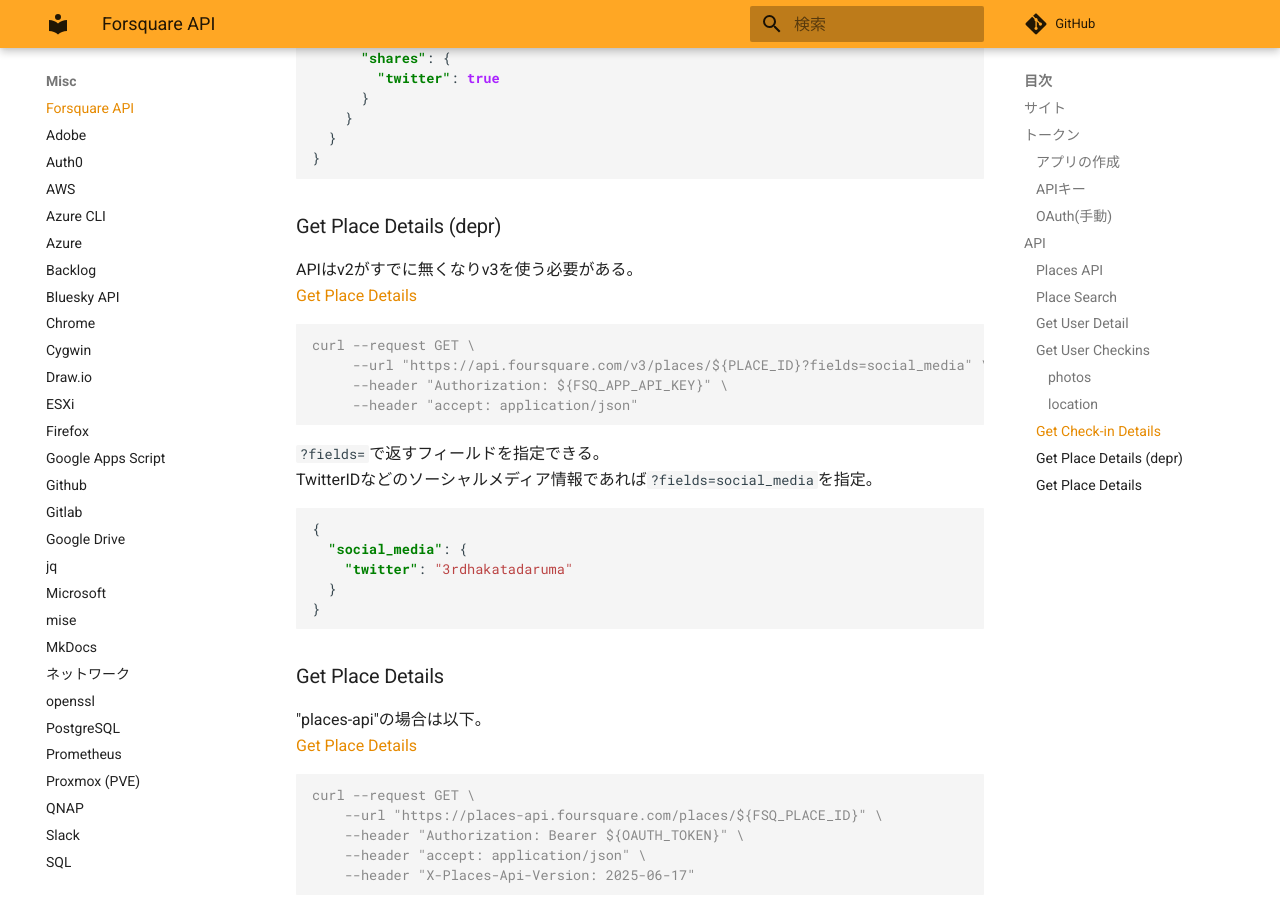
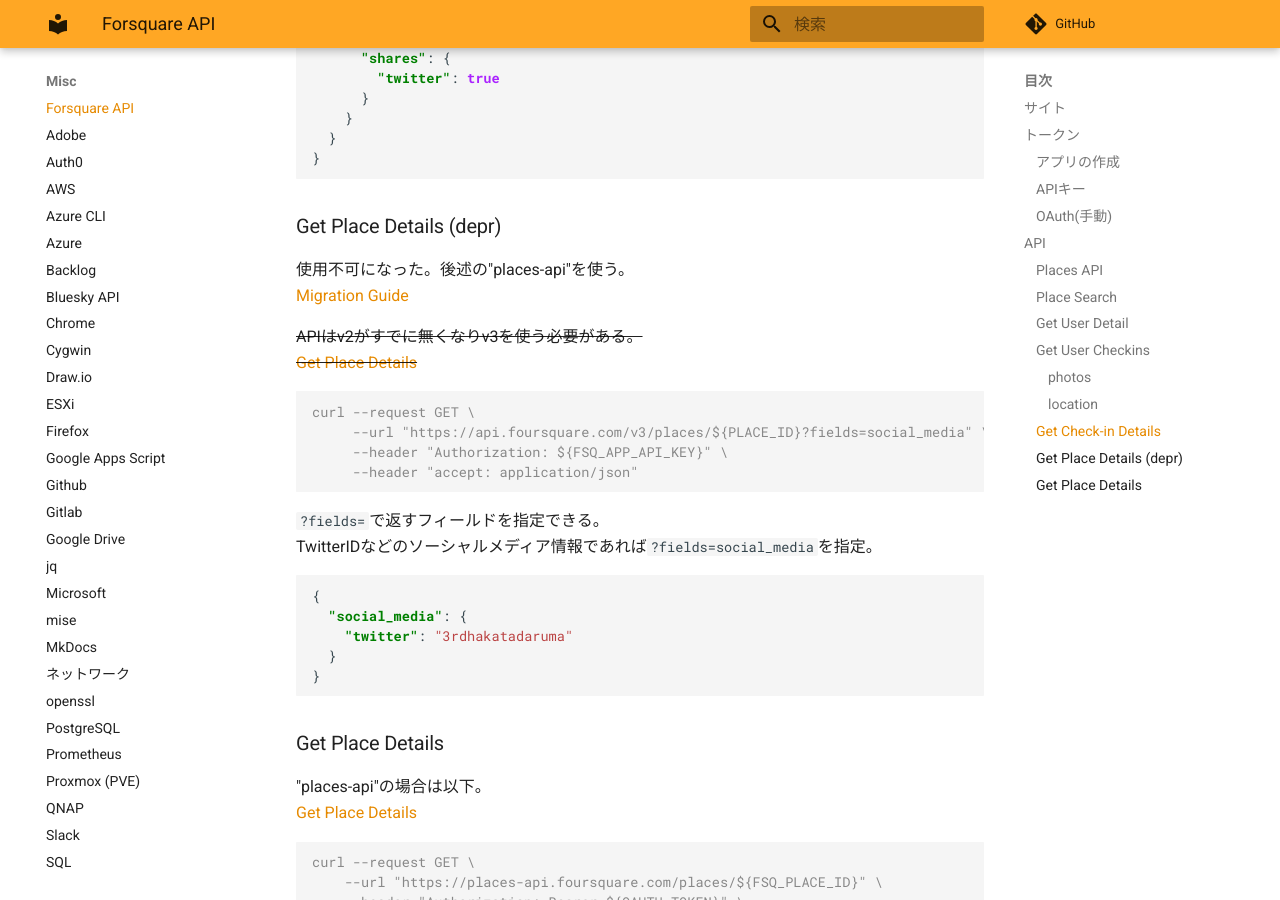
Before and after one commit to zaki-lknr/docs, an MkDocs documentation site: the page built from docs/Misc/4sq.md, in a window 1280 px wide and 900 px high, scrolled down 4450 px. Built offline with MkDocs 1.6.1 and Material for MkDocs 9.7.7, drawn with Linux system fonts in a browser that asks for light colours; comment, search, counter and statistics services are not loaded.

Commit message:
add: misc/4sq: v3のplace detailが使えない件

````diff
--- a/docs/Misc/4sq.md
+++ b/docs/Misc/4sq.md
@@ -205,8 +205,11 @@ Twitterなどのシェアを有効にしていると`shares`フィールドが
 
 ### Get Place Details (depr)
 
-APIはv2がすでに無くなりv3を使う必要がある。
-[Get Place Details](https://docs.foursquare.com/developer/reference/place-details)
+使用不可になった。後述の"places-api"を使う。
+[Migration Guide](https://docs.foursquare.com/fsq-developers-places/reference/migration-guide)
+
+~~APIはv2がすでに無くなりv3を使う必要がある。
+[Get Place Details](https://docs.foursquare.com/developer/reference/place-details)~~
 
 ```console
 curl --request GET \
````
